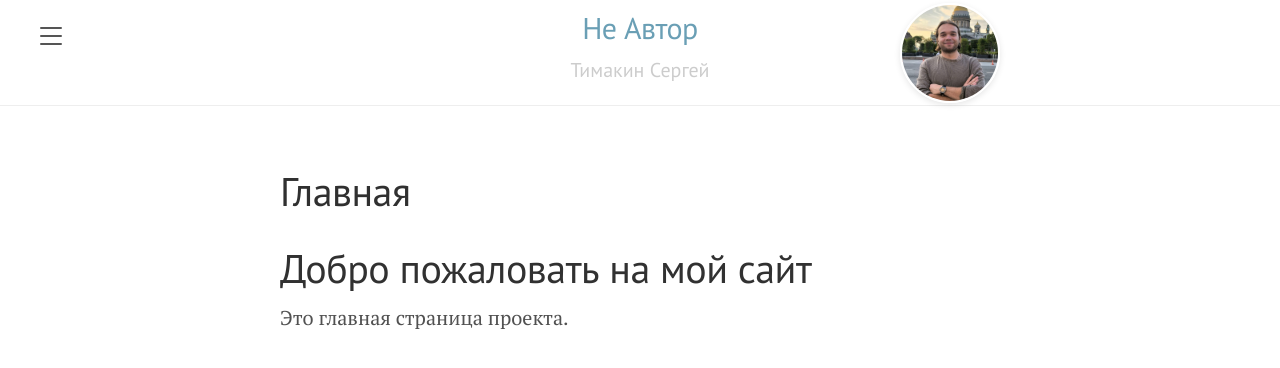
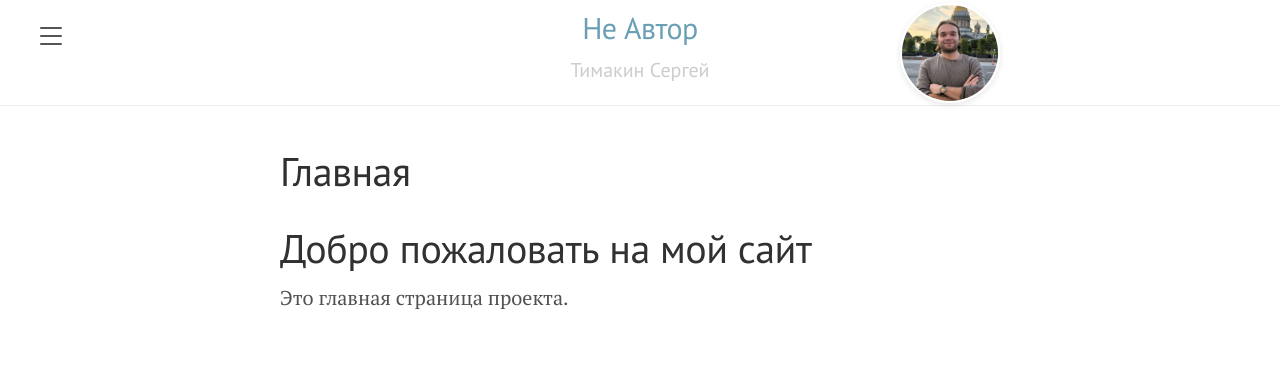
Before and after one commit to Mikrobic/lanyon, a Jekyll site: the page built from pages/index.md, in a window 1280 px wide. Shown: the top 368 px of the page. Built offline with Jekyll 4.4.1, drawn with Linux system fonts in a browser that asks for light colours.

Commit message:
Форматирование файлов

```diff
--- a/_layouts/page.html
+++ b/_layouts/page.html
@@ -1,6 +1,16 @@
 ---
 layout: default
 ---
+
+<style>
+  .page {
+    margin-top: -20px;
+  }
+  /* Можно добавить другие стили */
+  .page-title {
+    margin-top: 10px;
+  }
+</style>
 
 <div class="page">
   <h1 class="page-title">{{ page.title }}</h1>
```
